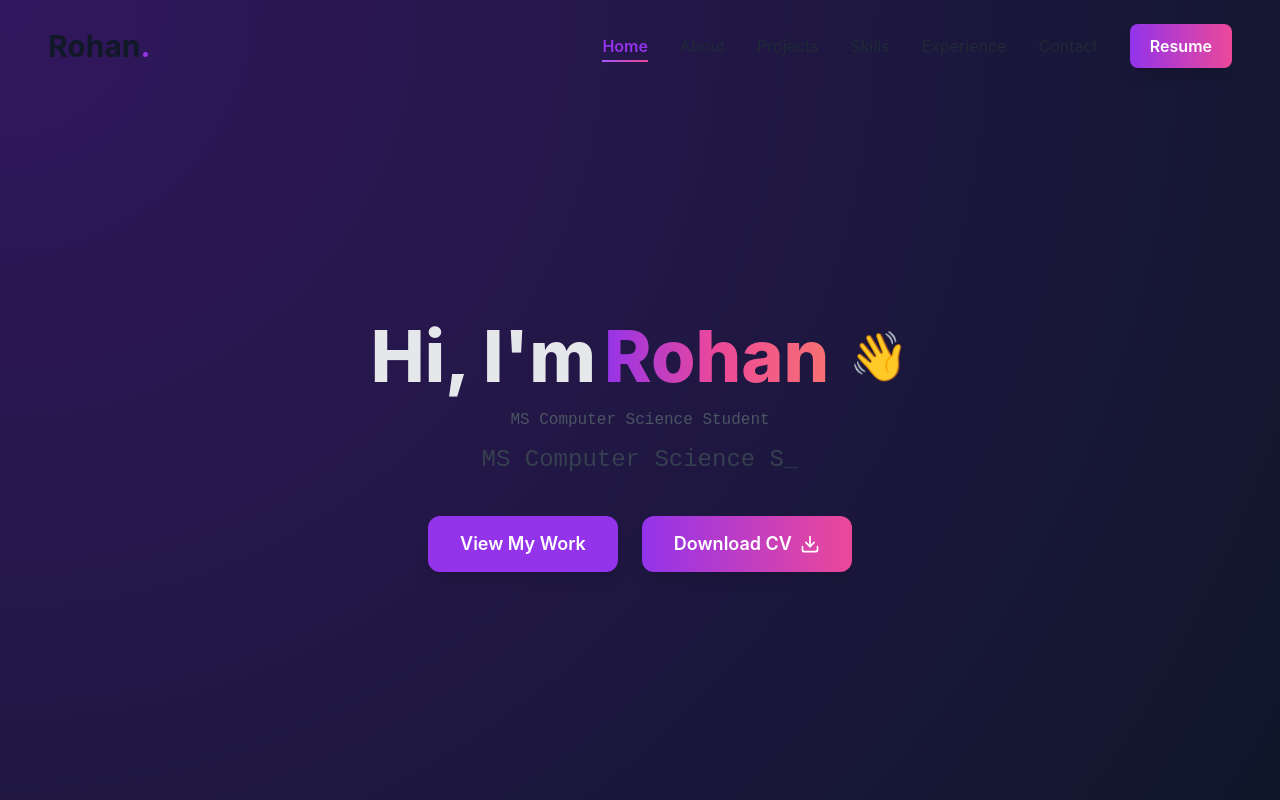
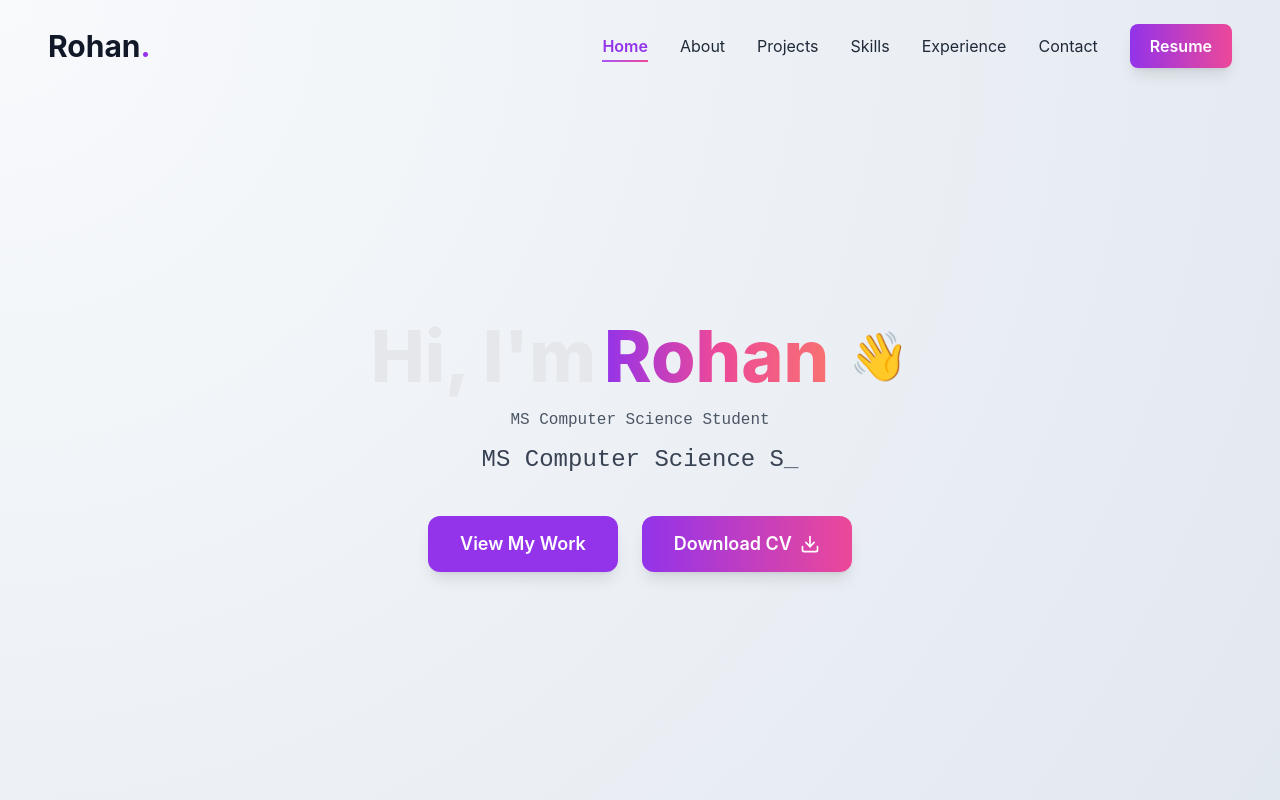
Before and after one commit to RohanMukka/portfolio, a React (Vite) app: page / in a window 1280 px wide. Shown: the top 800 px of the page. Built offline with nearby package versions, Linux system fonts and the light colour scheme; a web font is replaced by a local one.

Commit message:
Add light theme styles and auto theme detection

```diff
--- a/App.tsx
+++ b/App.tsx
@@ -77,8 +77,19 @@ const App: React.FC = () => {
   }, [isLoading]); // Re-run when isLoading changes to attach observer after preloader
 
   useEffect(() => {
-    if (typeof document !== 'undefined') {
-      document.body.classList.add('dark');
+    if (typeof window !== 'undefined' && typeof document !== 'undefined') {
+      const media = window.matchMedia('(prefers-color-scheme: dark)');
+
+      const applyTheme = (isDark: boolean) => {
+        document.body.classList.toggle('dark', isDark);
+        document.body.classList.toggle('light', !isDark);
+      };
+
+      applyTheme(media.matches);
+
+      const handler = (e: MediaQueryListEvent) => applyTheme(e.matches);
+      media.addEventListener('change', handler);
+      return () => media.removeEventListener('change', handler);
     }
   }, []);
 
--- a/index.html
+++ b/index.html
@@ -31,6 +31,11 @@
             --text-color: #E0E0E0;
             --gradient-start: #32175e;
             --gradient-end: #0f172a;
+        }
+        body.light {
+            --text-color: #1A1A1A;
+            --gradient-start: #f8fafc;
+            --gradient-end: #e2e8f0;
         }
         /* Custom scrollbar for Webkit browsers */
         body::-webkit-scrollbar {
```
Also changed, not shown: 1 other file (tests, documents, lock files or other folders).
